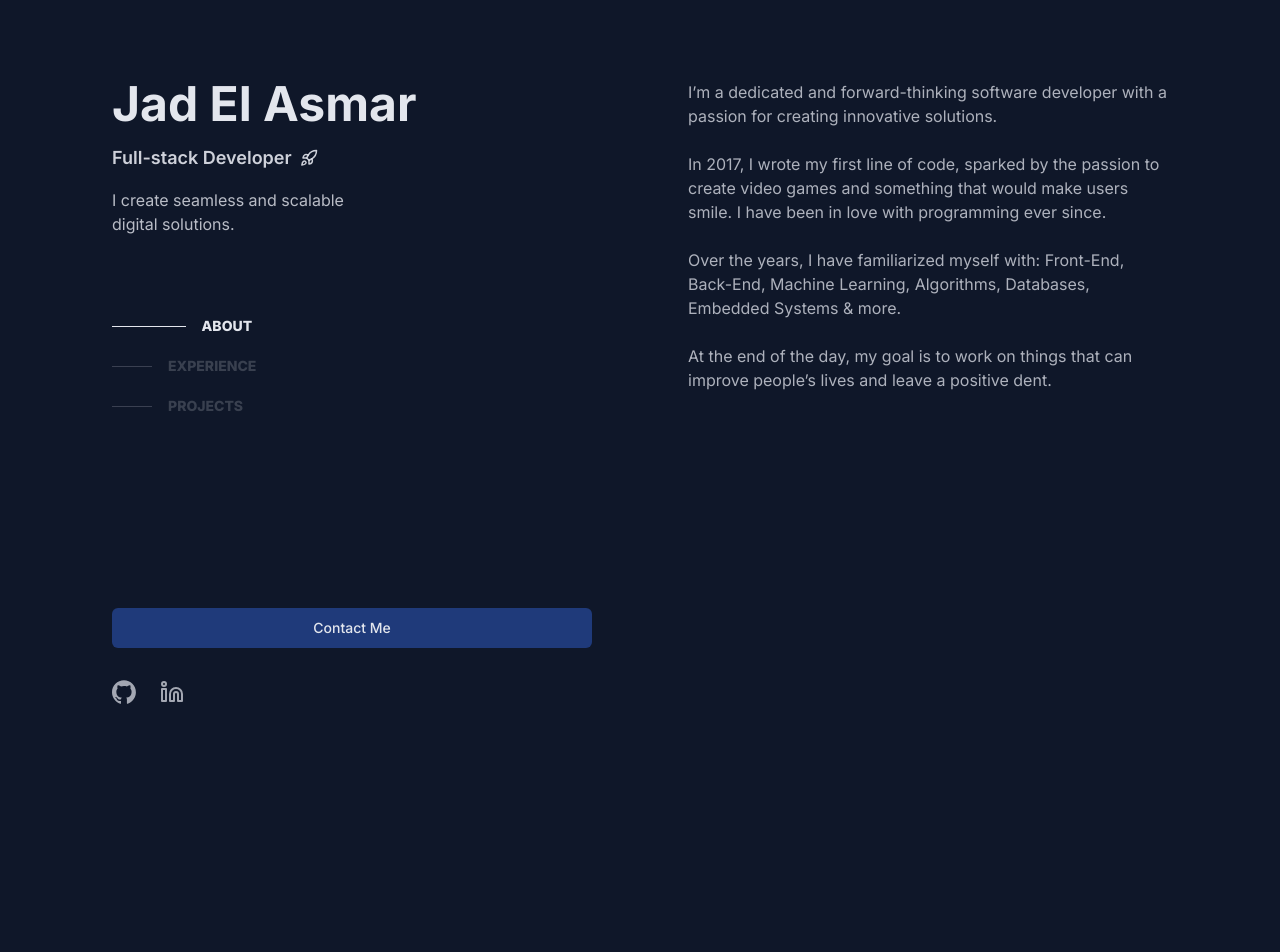
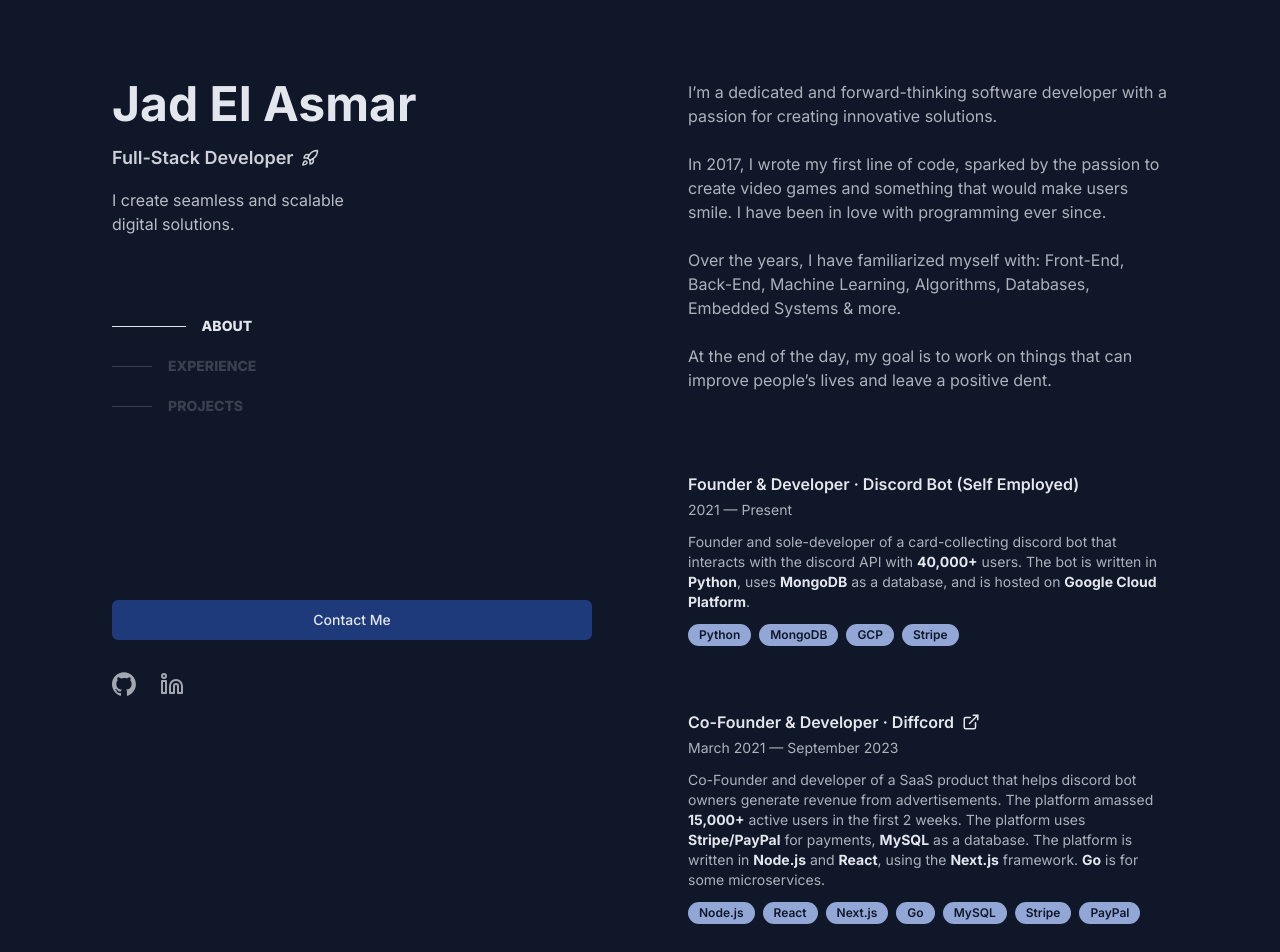
Before and after one commit to 1elasmarjad/jads-portfolio-website, a Next.js app: page / in a window 1280 px wide. Shown: the top 952 px of the page. Before the commit the page ends 800 px from the top, so only its background shows below. Built offline with nearby package versions, Linux system fonts and the light colour scheme.

Commit message:
📜 Added some experience

```diff
--- a/src/app/page.tsx
+++ b/src/app/page.tsx
@@ -1,4 +1,6 @@
-import { Linkedin, Rocket } from "lucide-react";
+import { ExternalLinkIcon, Linkedin, Rocket } from "lucide-react";
+import Link from "next/link";
+import { Badge } from "~/components/ui/badge";
 import { Button } from "~/components/ui/button";
 import NavItem from "~/components/ui/navitem";
 import { env } from "~/env";
@@ -12,7 +14,7 @@
             <div className="flex flex-col gap-4">
               <h1 className="text-5xl font-bold">Jad El Asmar</h1>
               <h2 className="flex items-center text-lg font-semibold text-foreground/90">
-                Full-stack Developer <Rocket size="18" className="ml-2" />
+                Full-Stack Developer <Rocket size="18" className="ml-2" />
               </h2>
               <p className="text-foreground/80">
                 I create seamless and scalable
@@ -27,7 +29,7 @@
             </div>
           </div>
 
-          <div className="flex flex-col">
+          <footer className="flex flex-col">
             <a href={`mailto:${env.NEXT_PUBLIC_EMAIL}`}>
               <Button className="mb-8 w-full" variant="secondary">
                 Contact Me
@@ -60,7 +62,7 @@
               </li>
             </ul>
 
-            <div className="mt-4 flex gap-5 text-sm">
+            <div className="mt-6 flex gap-5 text-sm">
               <a href={`tel:${env.NEXT_PUBLIC_PHONE}`}>
                 {env.NEXT_PUBLIC_PHONE}
               </a>
@@ -68,7 +70,7 @@
                 {env.NEXT_PUBLIC_EMAIL}
               </a>
             </div>
-          </div>
+          </footer>
         </header>
 
         <div className="py-20 text-foreground/75 lg:w-1/2">
@@ -96,8 +98,62 @@
             </p>
           </section>
 
-          <section className="flex flex-col gap-6">
-            <div></div>
+          <section className="mt-20 flex flex-col gap-16">
+            <div className="flex flex-col">
+              <h3 className="mb-1 font-semibold text-foreground">
+                Founder & Developer · Discord Bot (Self Employed)
+              </h3>
+              <h3 className="mb-3 text-sm">2021 — Present</h3>
+              <p className="text-sm">
+                Founder and sole-developer of a card-collecting discord bot that
+                interacts with the discord API with{" "}
+                <strong className="text-foreground">40,000+</strong> users. The
+                bot is written in{" "}
+                <strong className="text-foreground">Python</strong>, uses{" "}
+                <strong className="text-foreground">MongoDB</strong> as a
+                database, and is hosted on{" "}
+                <strong className="text-foreground">
+                  Google Cloud Platform
+                </strong>
+                .
+              </p>
+              <ul className="mt-3 flex gap-2">
+                <Badge>Python</Badge>
+                <Badge>MongoDB</Badge>
+                <Badge>GCP</Badge>
+                <Badge>Stripe</Badge>
+              </ul>
+            </div>
+
+            <Link className="flex flex-col hover:cursor-pointer" href={"https://www.diffcord.com"} target="_blank">
+              <h3 className="mb-1 font-semibold text-foreground flex gap-2 items-center">
+                Co-Founder & Developer · Diffcord <ExternalLinkIcon size="18"/>
+              </h3>
+              <h3 className="mb-3 text-sm">March 2021 — September 2023</h3>
+              <p className="text-sm">
+                Co-Founder and developer of a SaaS product that helps discord
+                bot owners generate revenue from advertisements. The platform
+                amassed <strong className="text-foreground">15,000+</strong>{" "}
+                active users in the first 2 weeks. The platform uses{" "}
+                <strong className="text-foreground">Stripe/PayPal</strong> for
+                payments, <strong className="text-foreground">MySQL</strong> as
+                a database. The platform is written in{" "}
+                <strong className="text-foreground">Node.js</strong> and{" "}
+                <strong className="text-foreground">React</strong>, using the{" "}
+                <strong className="text-foreground">Next.js</strong> framework.{" "}
+                <strong className="text-foreground">Go</strong> is for some
+                microservices.
+              </p>
+              <ul className="mt-3 flex gap-2">
+                <Badge>Node.js</Badge>
+                <Badge>React</Badge>
+                <Badge>Next.js</Badge>
+                <Badge>Go</Badge>
+                <Badge>MySQL</Badge>
+                <Badge>Stripe</Badge>
+                <Badge>PayPal</Badge>
+              </ul>
+            </Link>
           </section>
         </div>
       </div>
--- /dev/null
+++ b/src/components/ui/badge.tsx
@@ -0,0 +1,36 @@
+import * as React from "react"
+import { cva, type VariantProps } from "class-variance-authority"
+
+import { cn } from "~/lib/utils"
+
+const badgeVariants = cva(
+  "inline-flex items-center rounded-full border px-2.5 py-0.5 text-xs font-semibold transition-colors focus:outline-none focus:ring-2 focus:ring-ring focus:ring-offset-2",
+  {
+    variants: {
+      variant: {
+        default:
+          "border-transparent bg-primary text-primary-foreground hover:bg-primary/80",
+        secondary:
+          "border-transparent bg-secondary text-secondary-foreground hover:bg-secondary/80",
+        destructive:
+          "border-transparent bg-destructive text-destructive-foreground hover:bg-destructive/80",
+        outline: "text-foreground",
+      },
+    },
+    defaultVariants: {
+      variant: "default",
+    },
+  }
+)
+
+export interface BadgeProps
+  extends React.HTMLAttributes<HTMLDivElement>,
+    VariantProps<typeof badgeVariants> {}
+
+function Badge({ className, variant, ...props }: BadgeProps) {
+  return (
+    <div className={cn(badgeVariants({ variant }), className)} {...props} />
+  )
+}
+
+export { Badge, badgeVariants }
```
